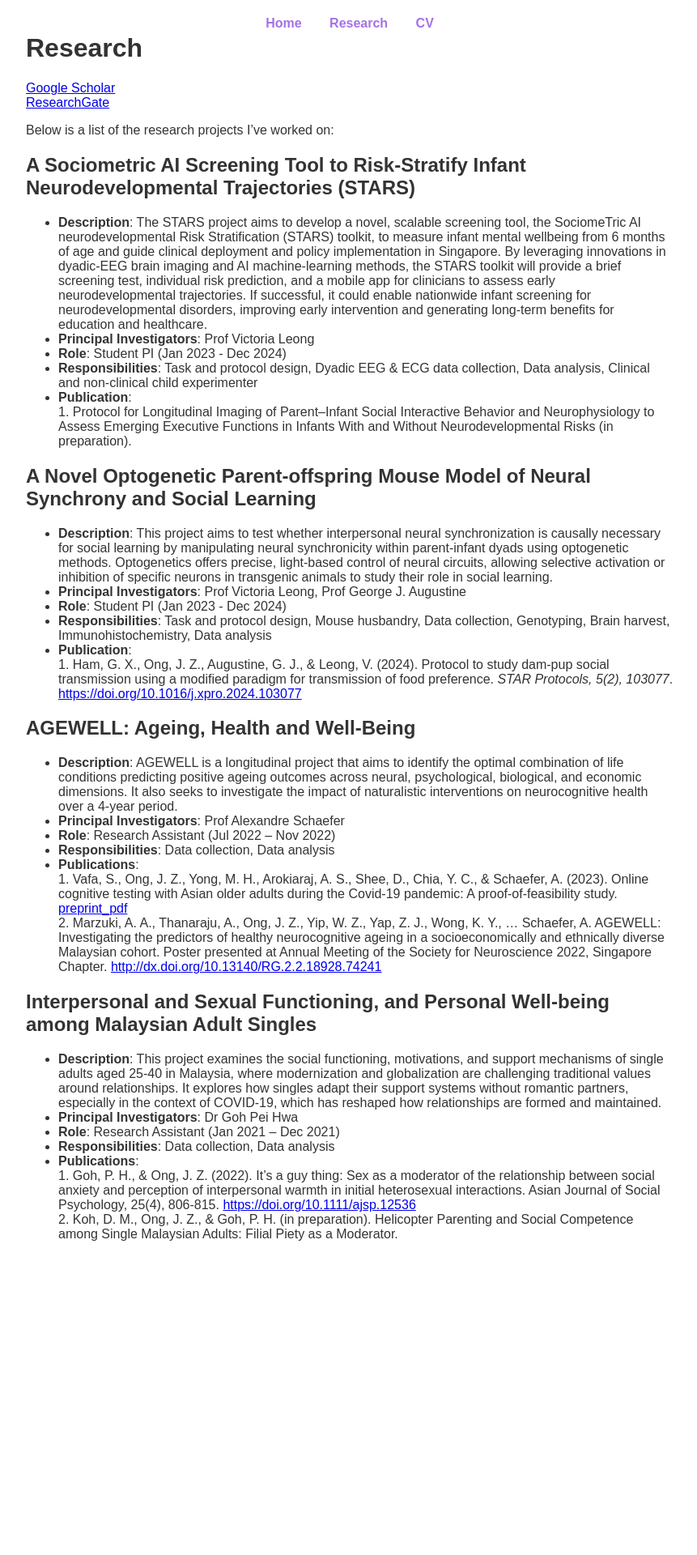
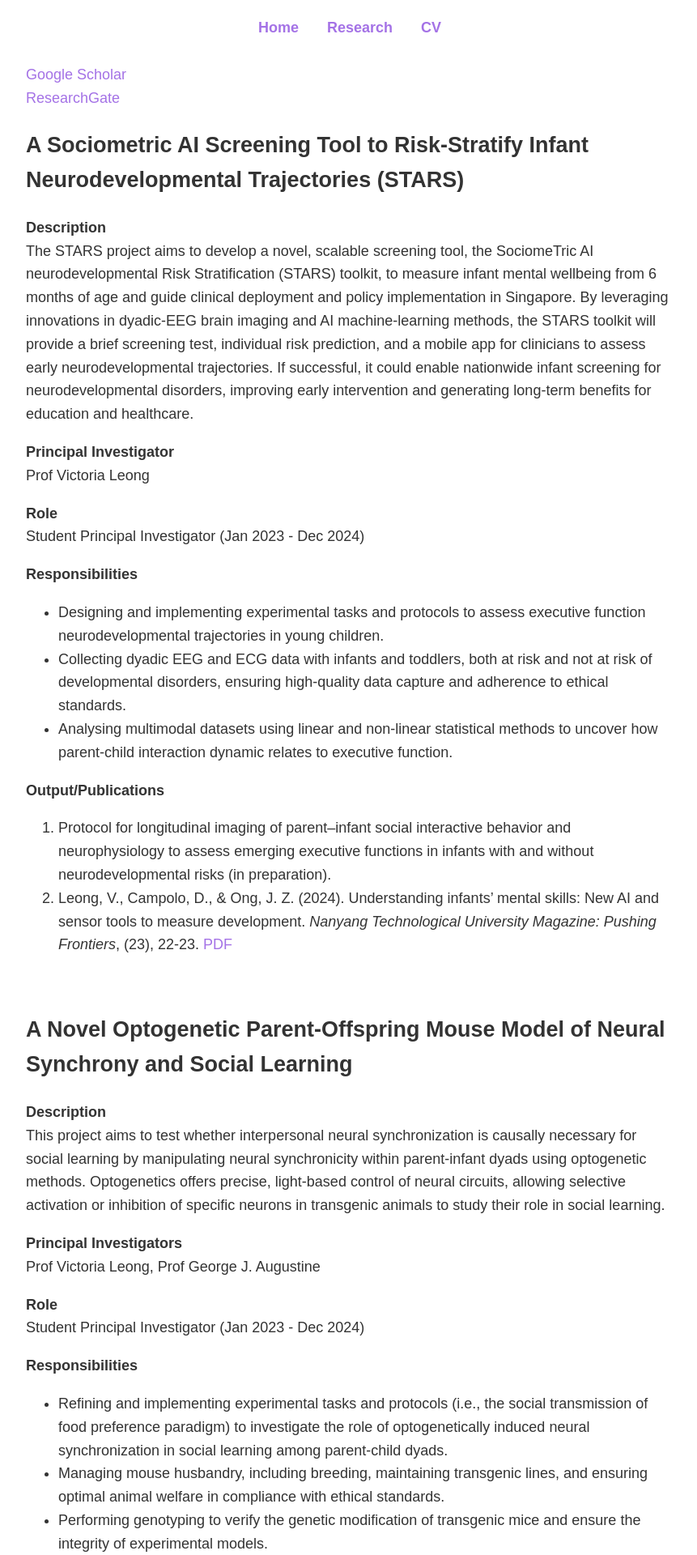
Before and after one commit to jonathanongzm/jonathanongzm.github.io, a Jekyll site: the page built from research.markdown, in a window 1280 px wide. Shown: the top 1920 px of the page at 81% size, without its empty margins (208-1069 px from the left). Built offline with Jekyll 4.4.1, drawn with Linux system fonts in a browser that asks for light colours; before the commit the page ends 1569 px from its top, so only the background shows below that; some of the changed text lies outside the part shown.

Commit message:
made website prettier

```diff
--- a/_layouts/default.html
+++ b/_layouts/default.html
@@ -19,22 +19,6 @@
     </ul>
   </nav>
 
-  <!-- Main Content -->
-  {% if page.title == "Home" %}
-  <div class="main-header">
-    <h1>Jonathan Z. Ong</h1>
-    <p>Researcher + Visual Artist</p>
-    <div class="contact-links">
-      <a href="mailto:jonathanzong98@gmail.com">Email</a><br>
-      <a href="https://scholar.google.com">Google Scholar</a><br>
-      <a href="https://www.researchgate.net">ResearchGate</a><br>
-      <a href="https://github.com/jonathanongzm">GitHub</a><br>
-      <a href="https://twitter.com/jonathanongz">Twitter</a><br>
-      <a href="{{ '/cv/' | relative_url }}">CV</a><br>
-    </div>
-  </div>
-  {% endif %}
-
   <!-- Page Content -->
   <main class="content">
     {{ content }}
--- a/assets/css/style.css
+++ b/assets/css/style.css
@@ -1,11 +1,26 @@
 /* General Styles */
 body {
   font-family: 'Arial', sans-serif;
+  font-size: 18px;
   color: #333;
   margin: 0;
   padding: 0;
   background-color: #fff;
   overflow-x: hidden;
+  line-height: 1.6;
+}
+
+%/* Specific Justification for Elements */
+%p, li {
+%  text-align: justify; /* Justifies all paragraphs and list items */
+%}
+
+/* Floating Profile Photo */
+.profile-photo {
+  float: left; /* Float the image to the left */
+  width: 300px; /* Set the desired width */
+  border-radius: 6%; /* Round the image corners */
+  margin: 0 20px 20px 0; /* Add margin to the right and bottom of the image */
 }
 
 .navbar {
@@ -31,33 +46,49 @@ body {
   text-decoration: none;
   color: #a472e6;
   font-weight: bold;
+  font-size: 18px;
+}
+
+a {
+  text-decoration: none;
+  color: #a472e6;
+}
+
+a:hover {
+  text-decoration: underline;
 }
 
 .main-header {
-  margin-top: 100px;
+  margin-top: 150px;
   margin-left: auto;
   margin-right: auto;
   text-align: center;
 }
 
-.main-header h1 {
-  font-size: 48px;
+/* Style for larger heading, aligned to the right */
+.large-heading {
+  font-size: 48px; /* Increase font size */
   font-weight: 700;
-  margin: 0;
+  margin: 1000;
+  color: #333; /* Adjust color if needed */
+  text-align: left; /* Align the title to the right */
 }
 
 .main-header p {
-  font-size: 18px;
+  font-size: 20px;
   color: #666;
 }
 
 .contact-links {
   margin-top: 20px;
+  font-size: 18px;
 }
 
 .content {
   max-width: 800px;
-  margin: 0 auto; /* Center content with margins */
+  margin: 40px auto;
   padding: 20px;
   text-align: left;
+  line-height: 1.6;
+  font-size: 18px;
 }
--- a/research.markdown
+++ b/research.markdown
@@ -4,43 +4,76 @@ title: Research
 permalink: /research/
 ---
 
-# Research
-
 [Google Scholar](https://scholar.google.com/citations?hl=en&user=V7jJABQAAAAJ&view_op=list_works&sortby=pubdate) <br>
 [ResearchGate](https://www.researchgate.net/profile/Jonathan-Z-Ong)
 
-Below is a list of the research projects I've worked on:
-
 ## A Sociometric AI Screening Tool to Risk-Stratify Infant Neurodevelopmental Trajectories (STARS)
 
-- **Description**: The STARS project aims to develop a novel, scalable screening tool, the SociomeTric AI neurodevelopmental Risk Stratification (STARS) toolkit, to measure infant mental wellbeing from 6 months of age and guide clinical deployment and policy implementation in Singapore. By leveraging innovations in dyadic-EEG brain imaging and AI machine-learning methods, the STARS toolkit will provide a brief screening test, individual risk prediction, and a mobile app for clinicians to assess early neurodevelopmental trajectories. If successful, it could enable nationwide infant screening for neurodevelopmental disorders, improving early intervention and generating long-term benefits for education and healthcare.
-- **Principal Investigators**: Prof Victoria Leong
-- **Role**: Student PI (Jan 2023 - Dec 2024)
-- **Responsibilities**: Task and protocol design, Dyadic EEG & ECG data collection, Data analysis, Clinical and non-clinical child experimenter
-- **Publication**: <br> 1. Protocol for Longitudinal Imaging of Parent–Infant Social Interactive Behavior and Neurophysiology to Assess Emerging Executive Functions in Infants With and Without Neurodevelopmental Risks (in preparation).
+**Description**<br>
+The STARS project aims to develop a novel, scalable screening tool, the SociomeTric AI neurodevelopmental Risk Stratification (STARS) toolkit, to measure infant mental wellbeing from 6 months of age and guide clinical deployment and policy implementation in Singapore. By leveraging innovations in dyadic-EEG brain imaging and AI machine-learning methods, the STARS toolkit will provide a brief screening test, individual risk prediction, and a mobile app for clinicians to assess early neurodevelopmental trajectories. If successful, it could enable nationwide infant screening for neurodevelopmental disorders, improving early intervention and generating long-term benefits for education and healthcare.
 
-## A Novel Optogenetic Parent-offspring Mouse Model of Neural Synchrony and Social Learning
+**Principal Investigator**<br>
+Prof Victoria Leong
 
-- **Description**: This project aims to test whether interpersonal neural synchronization is causally necessary for social learning by manipulating neural synchronicity within parent-infant dyads using optogenetic methods. Optogenetics offers precise, light-based control of neural circuits, allowing selective activation or inhibition of specific neurons in transgenic animals to study their role in social learning.
-- **Principal Investigators**: Prof Victoria Leong, Prof George J. Augustine
-- **Role**: Student PI (Jan 2023 - Dec 2024)
-- **Responsibilities**: Task and protocol design, Mouse husbandry, Data collection, Genotyping, Brain harvest, Immunohistochemistry, Data analysis
-- **Publication**: <br> 1. Ham, G. X., Ong, J. Z., Augustine, G. J., & Leong, V. (2024). Protocol to study dam-pup social transmission using a modified paradigm for transmission of food preference. *STAR Protocols, 5(2), 103077*. [https://doi.org/10.1016/j.xpro.2024.103077](https://doi.org/10.1016/j.xpro.2024.103077)
+**Role**<br>
+Student Principal Investigator (Jan 2023 - Dec 2024)
 
+**Responsibilities**<br>
+- Designing and implementing experimental tasks and protocols to assess executive function neurodevelopmental trajectories in young children.
+- Collecting dyadic EEG and ECG data with infants and toddlers, both at risk and not at risk of developmental disorders, ensuring high-quality data capture and adherence to ethical standards.
+- Analysing multimodal datasets using linear and non-linear statistical methods to uncover how parent-child interaction dynamic relates to executive function.
+
+**Output/Publications**<br>
+1. Protocol for longitudinal imaging of parent–infant social interactive behavior and neurophysiology to assess emerging executive functions in infants with and without neurodevelopmental risks (in preparation).
+2. Leong, V., Campolo, D., & Ong, J. Z. (2024). Understanding infants' mental skills: New AI and sensor tools to measure development. *Nanyang Technological University Magazine: Pushing Frontiers*, (23), 22-23. [PDF](/assets/pdf/pushing_frontiers.pdf)
+
+<br>
+
+## A Novel Optogenetic Parent-Offspring Mouse Model of Neural Synchrony and Social Learning
+
+**Description**<br>
+This project aims to test whether interpersonal neural synchronization is causally necessary for social learning by manipulating neural synchronicity within parent-infant dyads using optogenetic methods. Optogenetics offers precise, light-based control of neural circuits, allowing selective activation or inhibition of specific neurons in transgenic animals to study their role in social learning.
+
+**Principal Investigators**<br>
+Prof Victoria Leong, Prof George J. Augustine
+
+**Role**<br>
+Student Principal Investigator (Jan 2023 - Dec 2024)
+
+**Responsibilities**<br>
+- Refining and implementing experimental tasks and protocols (i.e., the social transmission of food preference paradigm) to investigate the role of optogenetically induced neural synchronization in social learning among parent-child dyads.
+- Managing mouse husbandry, including breeding, maintaining transgenic lines, and ensuring optimal animal welfare in compliance with ethical standards.
+- Performing genotyping to verify the genetic modification of transgenic mice and ensure the integrity of experimental models.
+- Executing brain harvests and conducting immunohistochemistry to identify and analyze implantations sites and gene expression.
+- Analyzing experimental data using statistical and computational techniques such as dynamical systems modelling to identify patterns and causal relationships in parent-child dynamics.
+
+**Output/Publications**<br>
+1. Ham, G. X., Ong, J. Z., Augustine, G. J., & Leong, V. (2024). Protocol to study dam-pup social transmission using a modified paradigm for transmission of food preference. *STAR Protocols*, *5*(2), 103077. [https://doi.org/10.1016/j.xpro.2024.103077](https://doi.org/10.1016/j.xpro.2024.103077)
+
+<br>
 
 ## AGEWELL: Ageing, Health and Well-Being
 
 - **Description**: AGEWELL is a longitudinal project that aims to identify the optimal combination of life conditions predicting positive ageing outcomes across neural, psychological, biological, and economic dimensions. It also seeks to investigate the impact of naturalistic interventions on neurocognitive health over a 4-year period.
+
 - **Principal Investigators**: Prof Alexandre Schaefer
+
 - **Role**: Research Assistant (Jul 2022 – Nov 2022)
+
 - **Responsibilities**: Data collection, Data analysis
+
 - **Publications**: <br> 1. Vafa, S., Ong, J. Z., Yong, M. H., Arokiaraj, A. S., Shee, D., Chia, Y. C., & Schaefer, A. (2023). Online cognitive testing with Asian older adults during the Covid-19 pandemic: A proof-of-feasibility study. [preprint_pdf](/assets/pdf/preprint_online_cognitive_testing.pdf) <br> 2. Marzuki, A. A., Thanaraju, A., Ong, J. Z., Yip, W. Z., Yap, Z. J., Wong, K. Y., ... Schaefer, A. AGEWELL: Investigating the predictors of healthy neurocognitive ageing in a socioeconomically and ethnically diverse Malaysian cohort. Poster presented at Annual Meeting of the Society for Neuroscience 2022, Singapore Chapter. [http://dx.doi.org/10.13140/RG.2.2.18928.74241](http://dx.doi.org/10.13140/RG.2.2.18928.74241)
 
+<br>
 
 ## Interpersonal and Sexual Functioning, and Personal Well-being among Malaysian Adult Singles
 
 - **Description**: This project examines the social functioning, motivations, and support mechanisms of single adults aged 25-40 in Malaysia, where modernization and globalization are challenging traditional values around relationships. It explores how singles adapt their support systems without romantic partners, especially in the context of COVID-19, which has reshaped how relationships are formed and maintained.
+
 - **Principal Investigators**: Dr Goh Pei Hwa
-- **Role**: Research Assistant (Jan 2021 – Dec 2021)
+
+- **Role**: Student PI (Jan 2021 – Dec 2021)
+
 - **Responsibilities**: Data collection, Data analysis
+
 - **Publications**: <br> 1. Goh, P. H., & Ong, J. Z. (2022). It's a guy thing: Sex as a moderator of the relationship between social anxiety and perception of interpersonal warmth in initial heterosexual interactions. Asian Journal of Social Psychology, 25(4), 806-815. [https://doi.org/10.1111/ajsp.12536](https://doi.org/10.1111/ajsp.12536) <br> 2. Koh, D. M., Ong, J. Z., & Goh, P. H. (in preparation). Helicopter Parenting and Social Competence among Single Malaysian Adults: Filial Piety as a Moderator.
```
Also changed, not shown: index.markdown (+5 -5 lines), assets/images/profile_photo.jpg (added), 1 other file.
